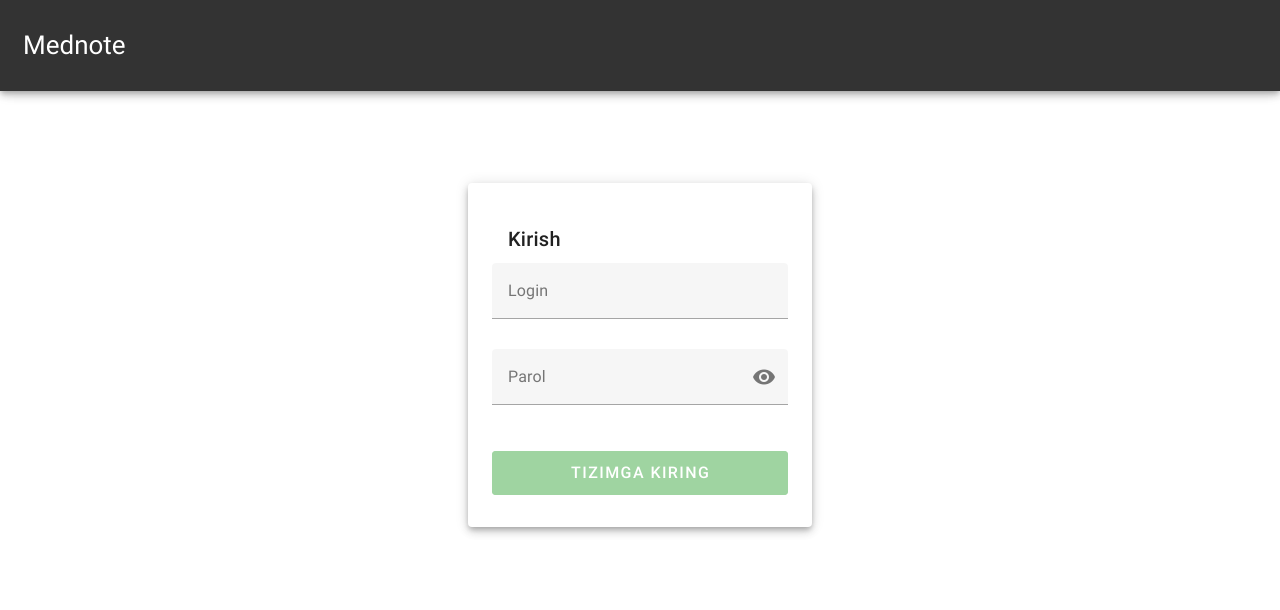
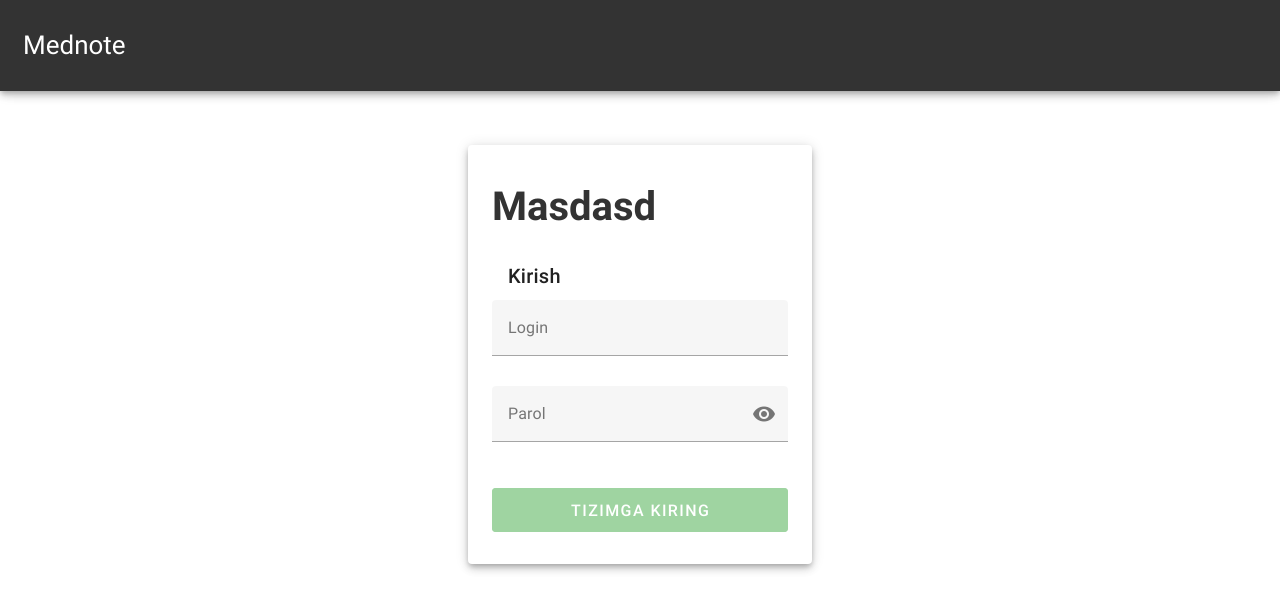
Before and after one commit to maga-me/mednote, a Vue app: page /login in a window 1280 px wide. Shown: the top 610 px of the page. Built offline with nearby package versions, Linux system fonts and the light colour scheme.

Commit message:
Header added test

```diff
--- a/src/pages/LoginPage/LoginPage.vue
+++ b/src/pages/LoginPage/LoginPage.vue
@@ -65,6 +65,9 @@ onMounted(() => {
         class="mx-auto px-6 py-8 login__card"
         max-width="344"
       >
+
+      <h1>Masdasd</h1>
+
         <v-card-title class="login__title">Kirish</v-card-title>
         <v-form v-model="form" class="login__form" @submit.prevent="onSubmit">
           <v-text-field
```
